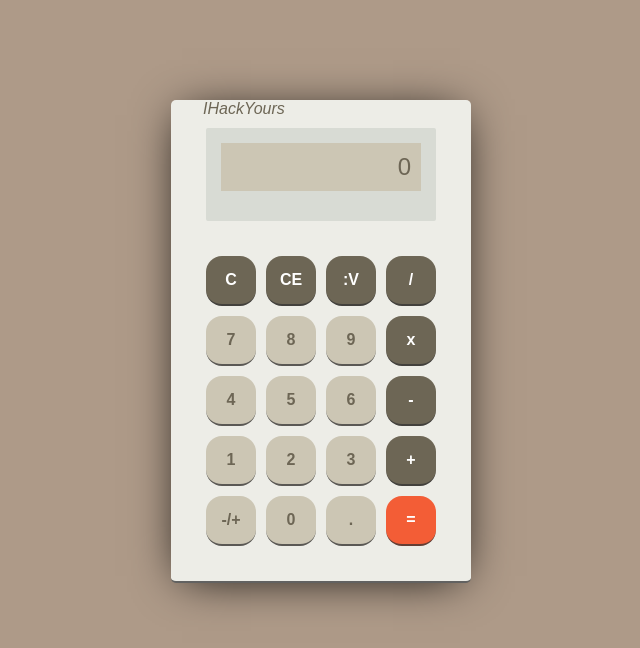
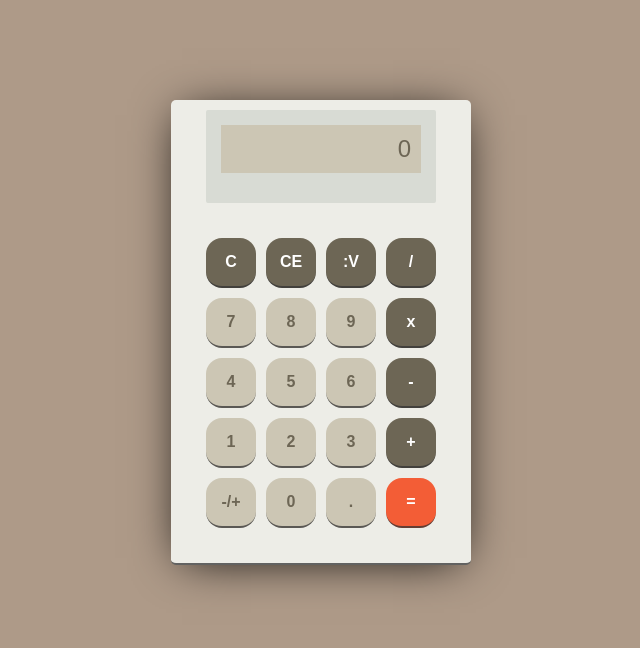
Before and after one commit to IHackYours/project-kalkulator, a plain HTML site: page index.html in a window 1280 px wide. Shown: the whole page, without its empty margins (319-959 px from the left). Drawn offline with Linux system fonts and the light colour scheme.

Commit message:
Update index.html

```diff
--- a/index.html
+++ b/index.html
@@ -14,11 +14,10 @@
 <body>
   <main>
 
-    <!-- KALKULATOR IHACK -->
+    <!-- KALKULATOR IHACK-->
 
     <div class="calculator">
       <header class="brand">
-        <span class="model">IHackYours</span>
       </header>
 
       <!-- INPUT PERULANGAN IHACK -->
```
